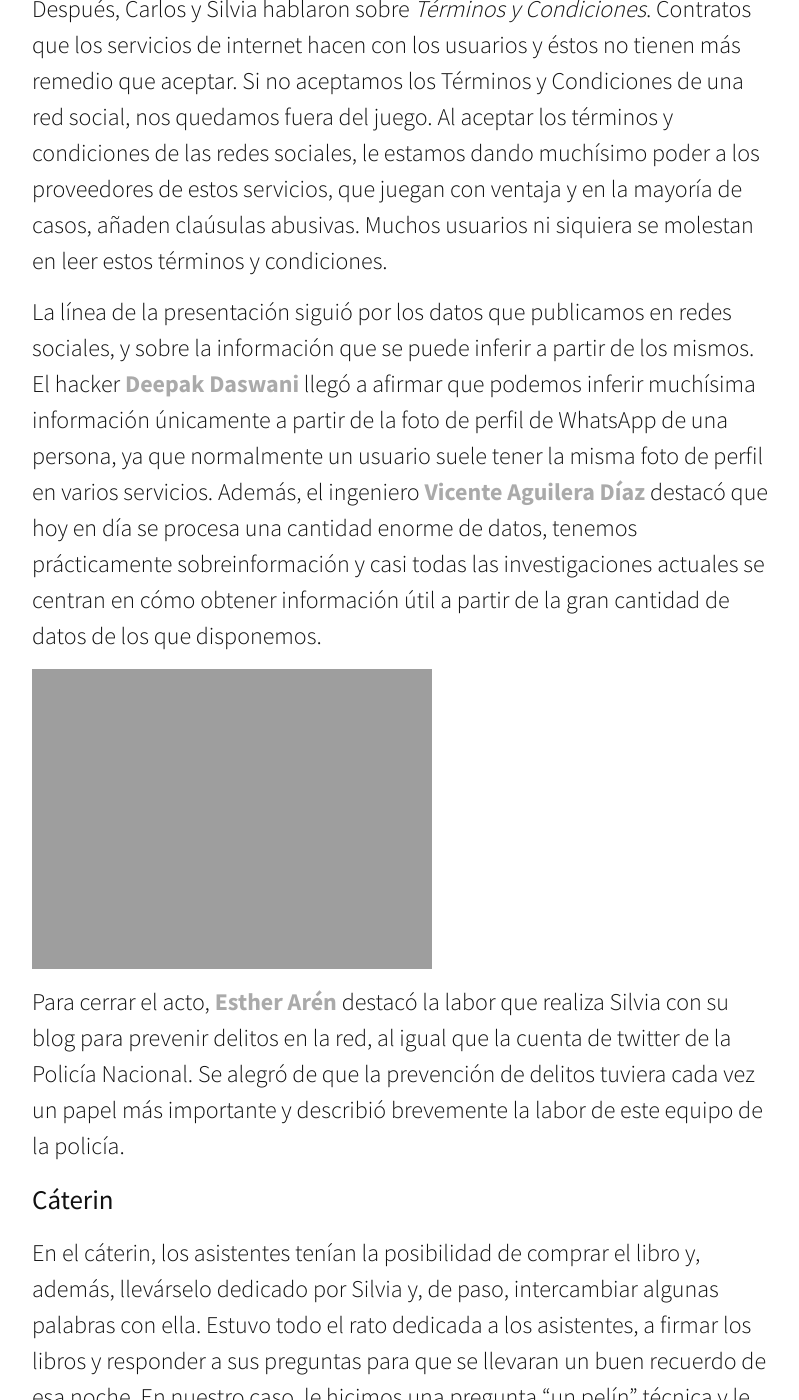
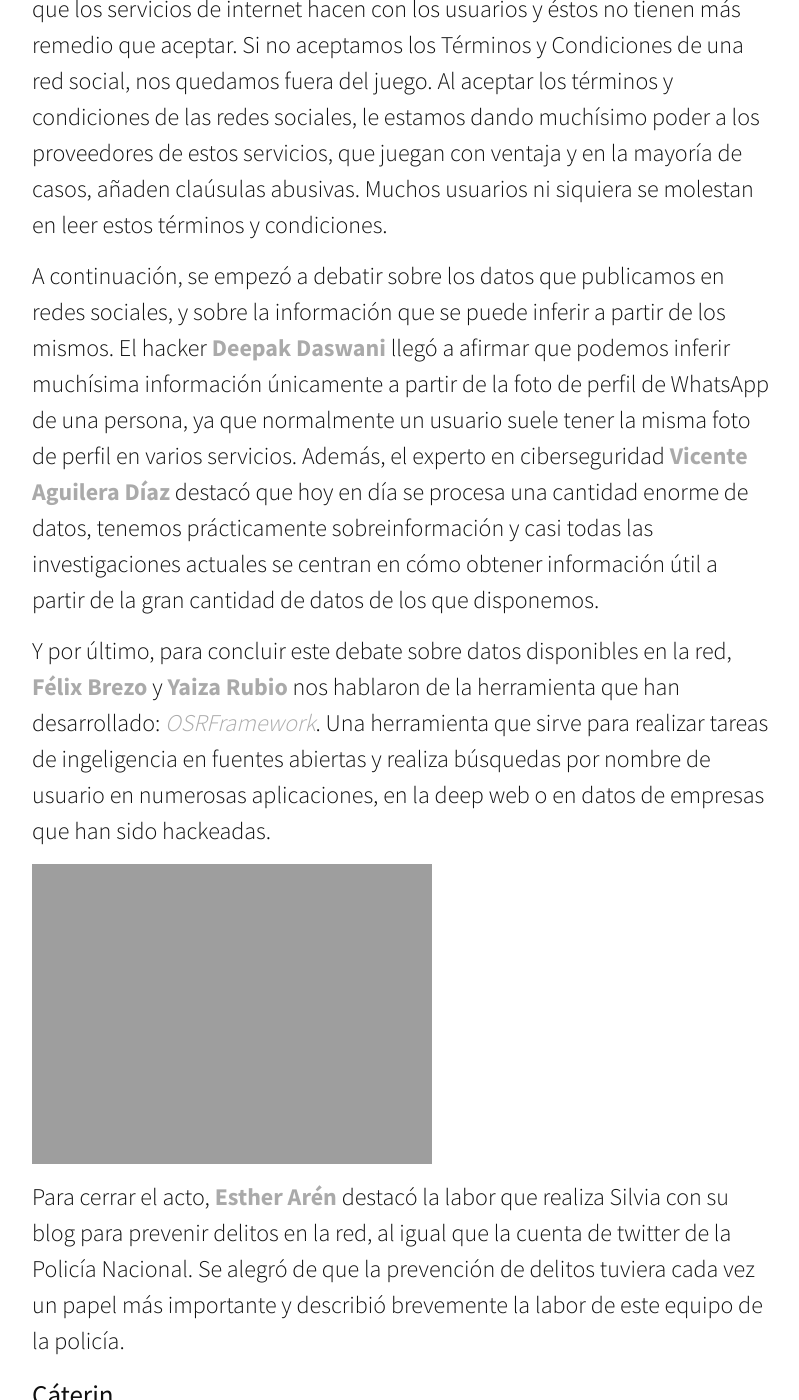
Before and after one commit to YesWeTech/yeswetech.github.io, a Jekyll site: the page built from _posts/2016-12-23-Nuestro-viaje-Madrid.markdown, in a window 1280 px wide and 1400 px high, scrolled down 2372 px. Shown: the whole window, without its empty margins (238-1037 px from the left). Built offline with Jekyll 4.4.1, drawn with Linux system fonts in a browser that asks for light colours; nearby versions of some CDN libraries; comment, search, counter and statistics services are not loaded; some of the changed text lies outside the part shown.

Commit message:
falta la parte de braulio

```diff
--- a/_posts/2016-12-23-Nuestro-viaje-Madrid.markdown
+++ b/_posts/2016-12-23-Nuestro-viaje-Madrid.markdown
@@ -27,7 +27,9 @@ En primer lugar Silvia nos contó el punto de inflexión, el momento en el que s
 
 Después, Carlos y Silvia hablaron sobre _Términos y Condiciones_. Contratos que los servicios de internet hacen con los usuarios y éstos no tienen más remedio que aceptar. Si no aceptamos los Términos y Condiciones de una red social, nos quedamos fuera del juego. Al aceptar los términos y condiciones de las redes sociales, le estamos dando muchísimo poder a los proveedores de estos servicios, que juegan con ventaja y en la mayoría de casos, añaden claúsulas abusivas. Muchos usuarios ni siquiera se molestan en leer estos términos y condiciones.
 
-La línea de la presentación siguió por los datos que publicamos en redes sociales, y sobre la información que se puede inferir a partir de los mismos. El hacker [__Deepak Daswani__](https://twitter.com/dipudaswani) llegó a afirmar que podemos inferir muchísima información únicamente a partir de la foto de perfil de WhatsApp de una persona, ya que normalmente un usuario suele tener la misma foto de perfil en varios servicios. Además, el ingeniero [__Vicente Aguilera Díaz__](https://twitter.com/VAguileraDiaz) destacó que hoy en día se procesa una cantidad enorme de datos, tenemos prácticamente sobreinformación y casi todas las investigaciones actuales se centran en cómo obtener información útil a partir de la gran cantidad de datos de los que disponemos.
+A continuación, se empezó a debatir sobre los datos que publicamos en redes sociales, y sobre la información que se puede inferir a partir de los mismos. El hacker [__Deepak Daswani__](https://twitter.com/dipudaswani) llegó a afirmar que podemos inferir muchísima información únicamente a partir de la foto de perfil de WhatsApp de una persona, ya que normalmente un usuario suele tener la misma foto de perfil en varios servicios. Además, el experto en ciberseguridad [__Vicente Aguilera Díaz__](https://twitter.com/VAguileraDiaz) destacó que hoy en día se procesa una cantidad enorme de datos, tenemos prácticamente sobreinformación y casi todas las investigaciones actuales se centran en cómo obtener información útil a partir de la gran cantidad de datos de los que disponemos.
+
+Y por último, para concluir este debate sobre datos disponibles en la red, [__Félix Brezo__](https://twitter.com/febrezo) y [__Yaiza Rubio__](https://twitter.com/yrubiosec) nos hablaron de la herramienta que han desarrollado: [_OSRFramework_](https://github.com/i3visio/osrframework). Una herramienta que sirve para realizar tareas de ingeligencia en fuentes abiertas y realiza búsquedas por nombre de usuario en numerosas aplicaciones, en la deep web o en datos de empresas que han sido hackeadas.
 
 ![Presentacion]({{ site.url }}/assets/madrid/pre3.jpg)
 
@@ -41,6 +43,8 @@ En el cáterin, los asistentes tenían la posibilidad de comprar el libro y, ade
 
 ![Caterin]({{ site.url }}/assets/madrid/braulio.JPG)
 
+Nos fuimos muy felices de haber hecho un viaje desde Granada para asistir a este evento. Además, hubo muchísimas mujeres entre el público y muchas profesionales que han participado en este libro. Aprendimos un montón y además, como habéis podido comprobar, se debatieron un montón de temas muy interesantes.
+
 # Enlaces
 
 * [Entrada sobre este evento en el Blog de Silvia Barrera](http://www.tecnoxplora.com/internet/ciudad-con-ley/silvia-barrera-redes-sociales-estan-encima-jueces-que-deja-desprotegidas-victimas_20161222585bacbf0cf211d2a9f08965.html)
```
Also changed, not shown: other parts of _posts/2016-12-23-Nuestro-viaje-Madrid.markdown (+2 -2 lines).
